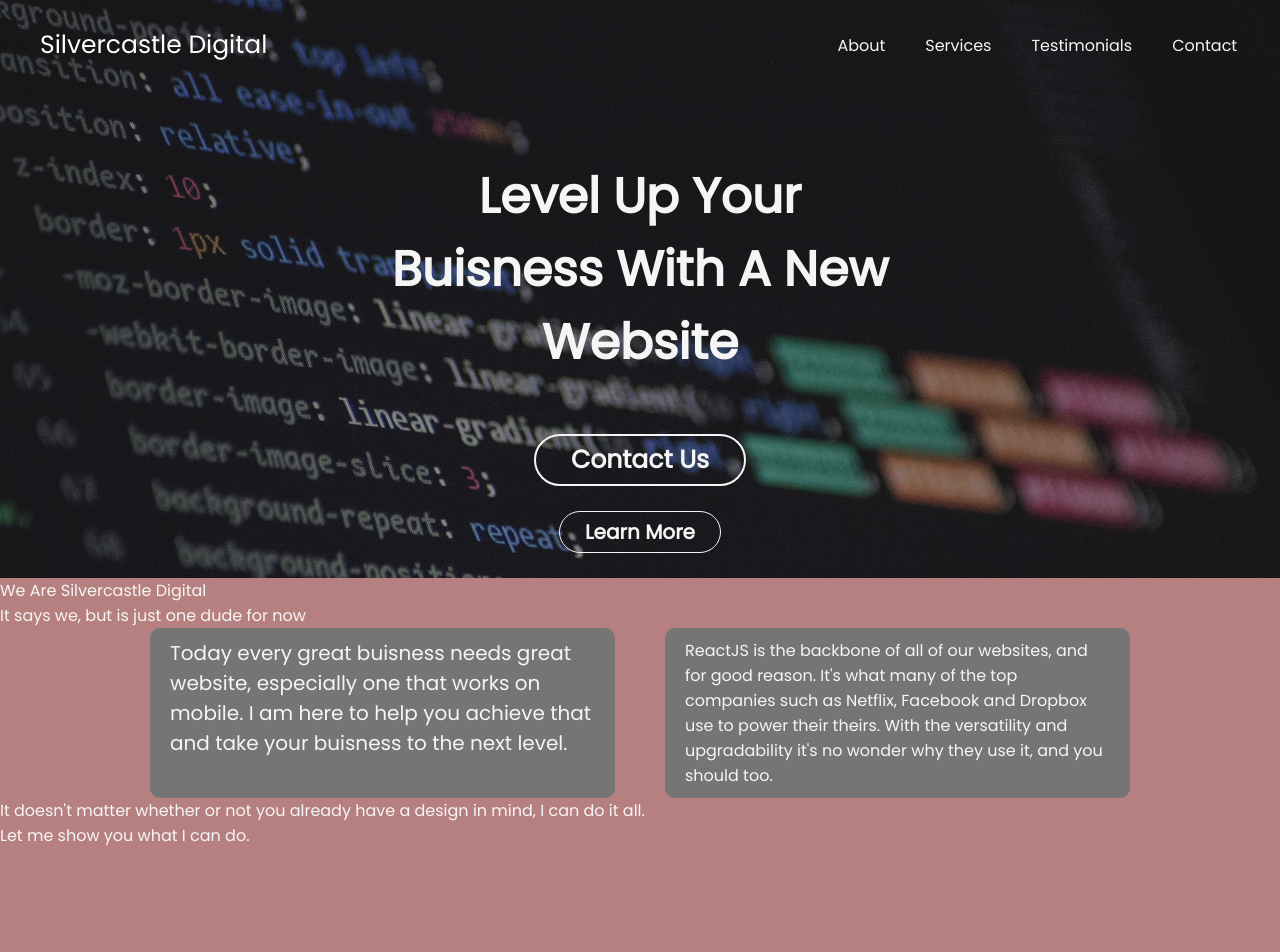
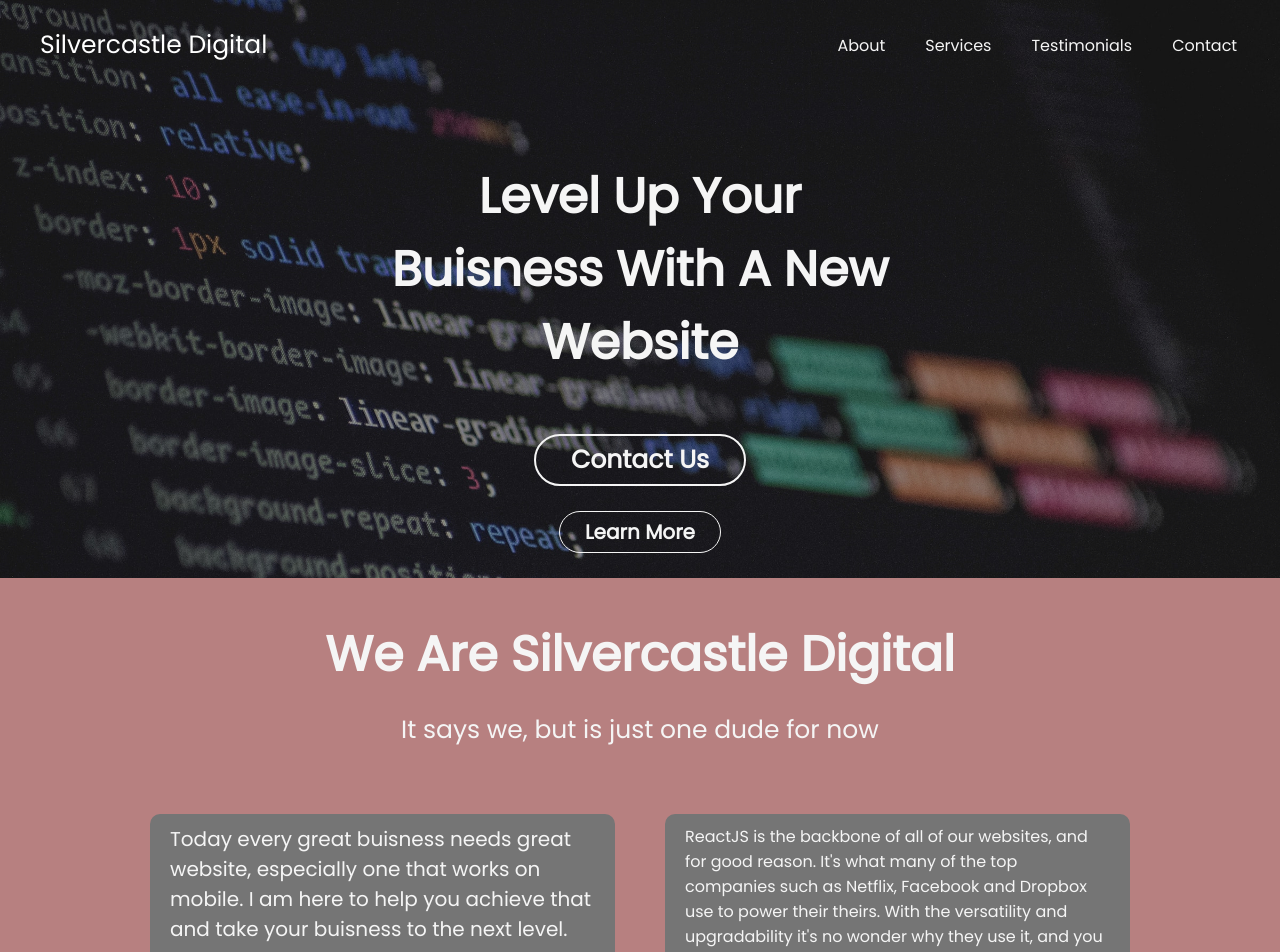
Before and after one commit to dwbrown115/silvercastledigital, a React (Create React App) app: page / in a window 1280 px wide. Shown: the top 952 px of the page. Built offline with nearby package versions, Linux system fonts and the light colour scheme.

Commit message:
finished about page, though needs work in the future

```diff
--- a/src/Screens/About/About.scss
+++ b/src/Screens/About/About.scss
@@ -1,20 +1,27 @@
 .about-container {
-  height: 1000px;
   width: 100%;
   background-color: #b78080;
   .about {
     color: #f5f5f5;
     .about-header-wrapper {
+      padding-top: 40px;
       display: flex;
       flex-direction: column;
       width: 100%;
-
+      align-items: center;
       .about-heading-one {
+        font-size: 3.052rem;
+        font-weight: 700;
       }
       .about-heading-two {
+        margin-top: 20px;
+        margin-bottom: 35px;
+        font-size: 1.563rem;
       }
     }
     .about-body-wrapper {
+      padding-top: 30px;
+      padding-bottom: 80px;
       .about-body-row {
         display: flex;
         padding: 0px 150px;
@@ -35,6 +42,8 @@
         }
       }
       .about-body-footer {
+        padding-top: 15px;
+        padding-bottom: 15px;
         .about-body-footer-text-one {
         }
         .about-body-footer-text-two {
--- a/src/Screens/About/index.js
+++ b/src/Screens/About/index.js
@@ -38,15 +38,15 @@
                 and you should too.
               </div>
             </div>
-            <div className="about-body-footer">
+            {/* <div className="about-body-footer">
               <div classname="about-body-footer-text-one">
                 It doesn't matter whether or not you already have a design in
                 mind, I can do it all.
               </div>
               <div className="about-body-footer-text-two">
-                Let me show you what I can do.
+                Let me show you how I work.
               </div>
-            </div>
+            </div> */}
           </div>
         </div>
       </div>
```
